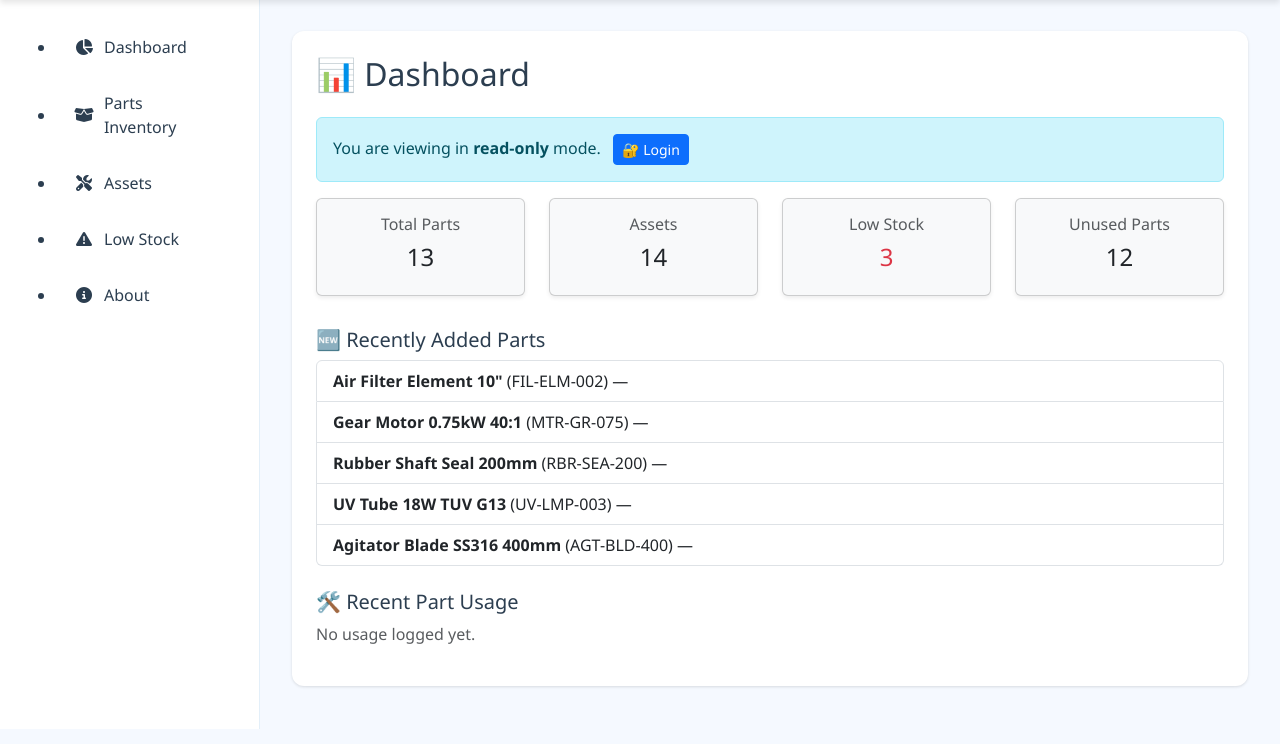
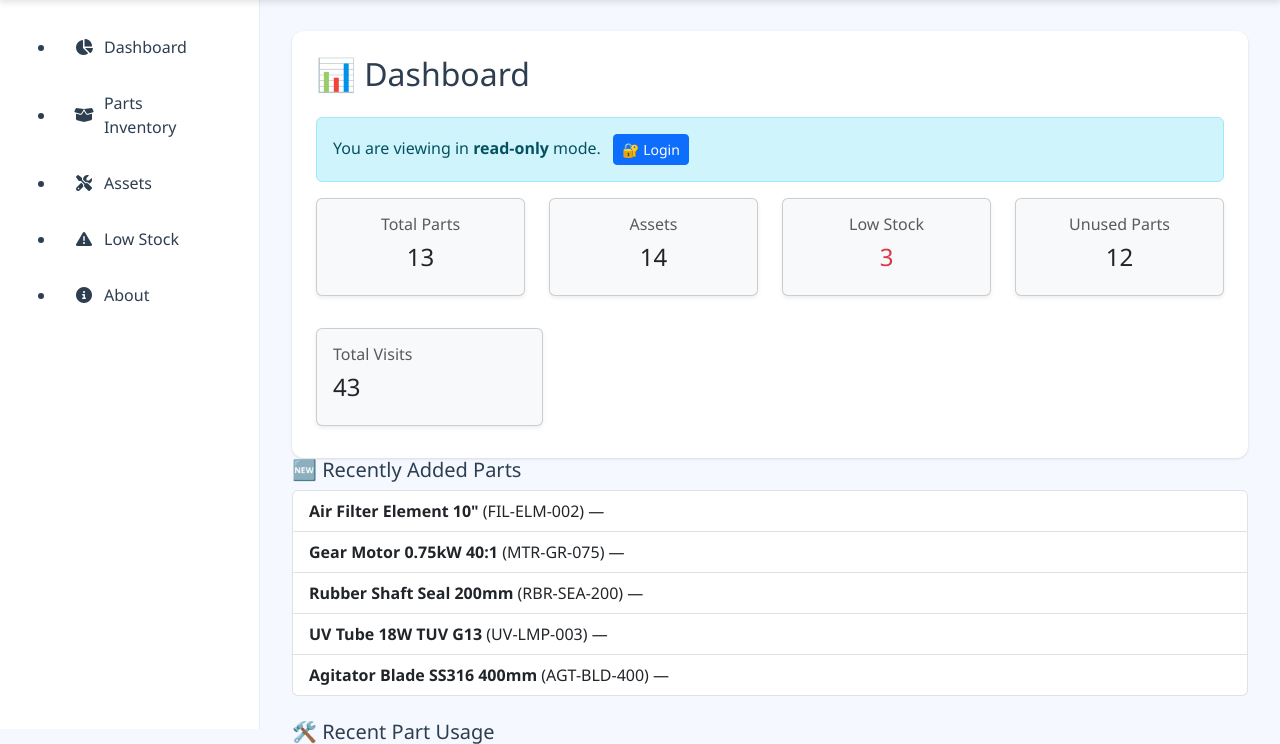
Before and after one commit to Yandisa/engistore, a Django app: page / in a window 1280 px wide. Shown: the part 71-815 px from the top of the page. Run offline with Django 5.2, Linux system fonts and the light colour scheme; data comes from the database, SQL or seed files in the repository; both versions use the stored data as it was after the commit.

Commit message:
🔍 Add site-wide visit tracking with VisitLog model

```diff
--- a/core/admin.py
+++ b/core/admin.py
@@ -1,5 +1,6 @@
 from django.contrib import admin
 from .models import VisitLog
+
 
 @admin.register(VisitLog)
 class VisitLogAdmin(admin.ModelAdmin):
--- a/inventory/views.py
+++ b/inventory/views.py
@@ -55,6 +55,7 @@ def get_client_ip(request):
         ip = request.META.get("REMOTE_ADDR")
     return ip
 
+
 def dashboard(request):
     """
     Displays system stats and user-specific widgets on login.
@@ -85,6 +86,7 @@ def dashboard(request):
     is_logged_in = request.user.is_authenticated
 
     visit_stats = None
+    total_site_visits = VisitLog.objects.count()
 
     if is_logged_in:
         recent_usage = PartUsage.objects.select_related(
@@ -123,6 +125,7 @@ def dashboard(request):
         'user_group': user_group,
         'is_logged_in': is_logged_in,
         'visit_stats': visit_stats,
+        'total_site_visits': total_site_visits,
     })
 
 
--- a/templates/dashboard.html
+++ b/templates/dashboard.html
@@ -44,6 +44,15 @@
       </div>
     </div>
   </div>
+</div>
+<div class="col-md-3 col-6 mb-2"> <!-- 👈 New card -->
+  <div class="card bg-light shadow-sm">
+    <div class="card-body">
+      <h6 class="text-muted">Total Visits</h6>
+      <h4>{{ total_site_visits }}</h4>
+    </div>
+  </div>
+</div>
 </div>
 
 <!-- 🆕 Recently Added Parts -->
```
Also changed, not shown: db.sqlite3.
